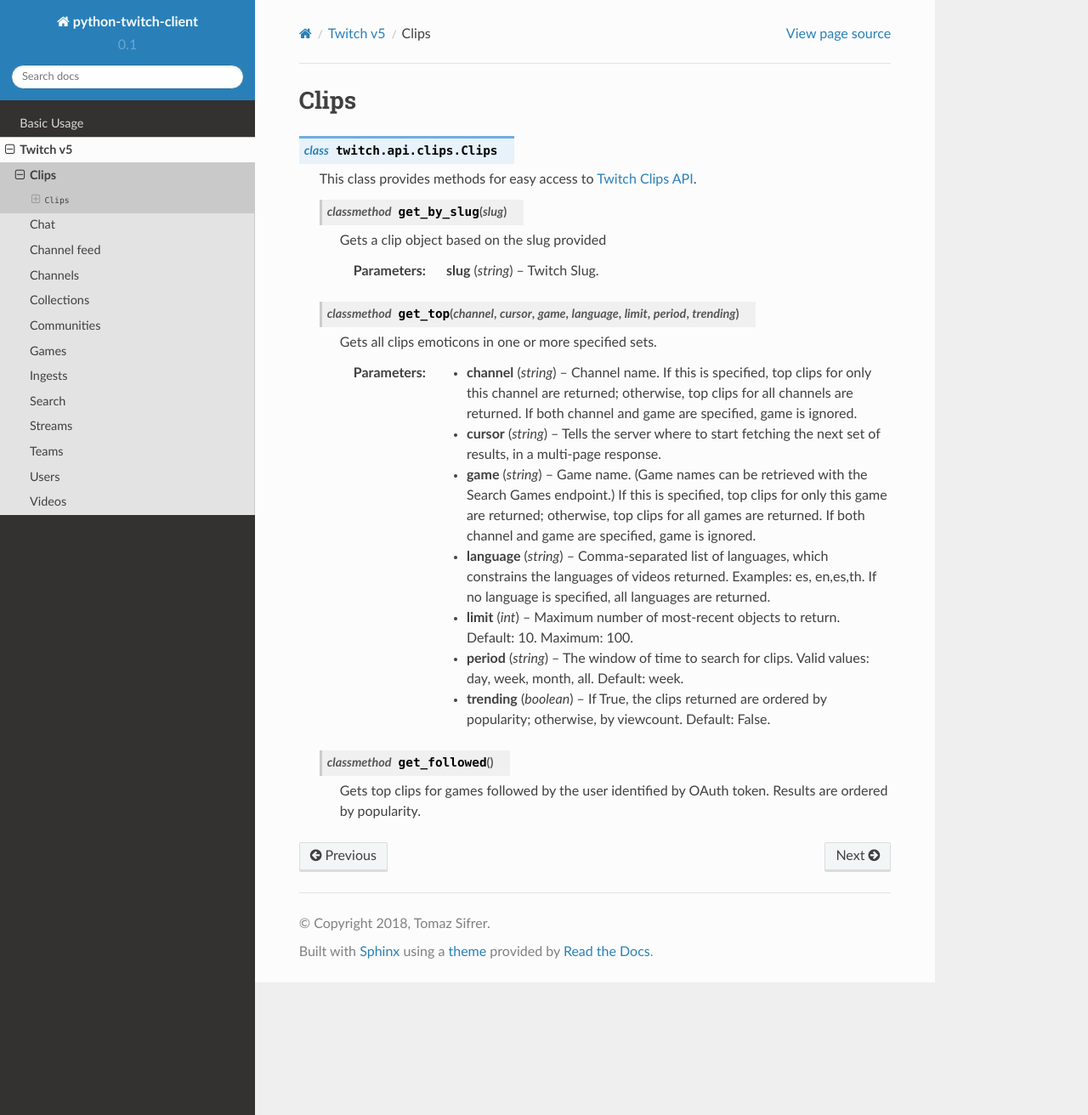
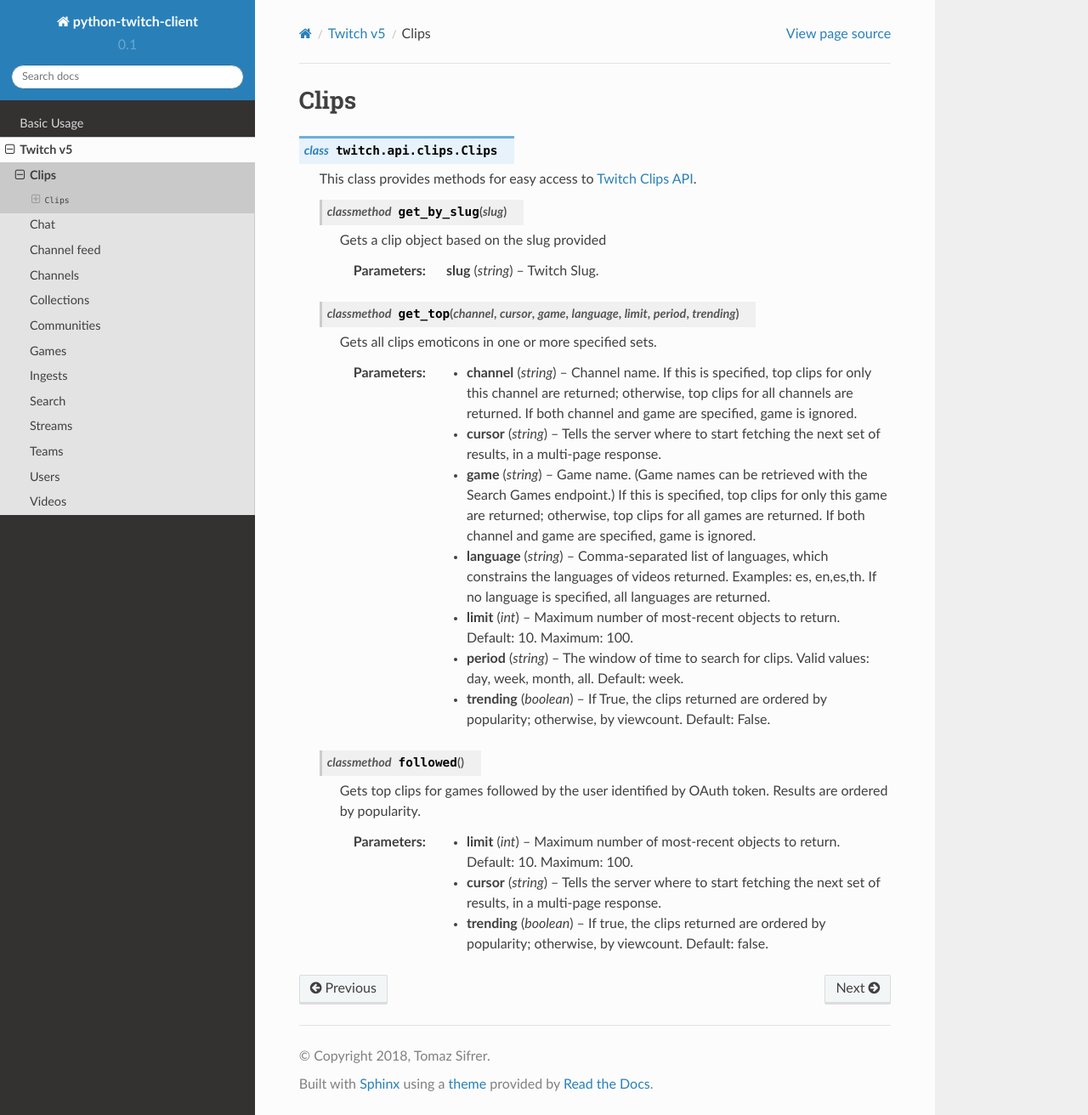
Before and after one commit to tsifrer/python-twitch-client, a Sphinx documentation site: the page built from docs/v5/clips.rst, in a window 1280 px wide and 1312 px high. Shown: the whole window at 85% size. Built offline with Sphinx 7.4.7 and the Read the Docs theme 2.0.0, drawn with Linux system fonts in a browser that asks for light colours.

Commit message:
Fix incorrect classmethod name (#29)
* Fix incorrect classmethod name

* add params to followed

```diff
--- a/docs/v5/clips.rst
+++ b/docs/v5/clips.rst
@@ -27,9 +27,13 @@
         :param boolean trending: If True, the clips returned are ordered by popularity; otherwise, by viewcount. Default: False.
 
 
-    .. classmethod:: get_followed()
+    .. classmethod:: followed()
 
         Gets top clips for games followed by the user identified by OAuth token. Results are ordered by popularity.
 
+        :param int limit: Maximum number of most-recent objects to return. Default: 10. Maximum: 100.
+        :param string cursor: Tells the server where to start fetching the next set of results, in a multi-page response.
+        :param boolean trending: If true, the clips returned are ordered by popularity; otherwise, by viewcount. Default: false.
+
 
 .. _`Twitch Clips API`: https://dev.twitch.tv/docs/v5/reference/clips
```
